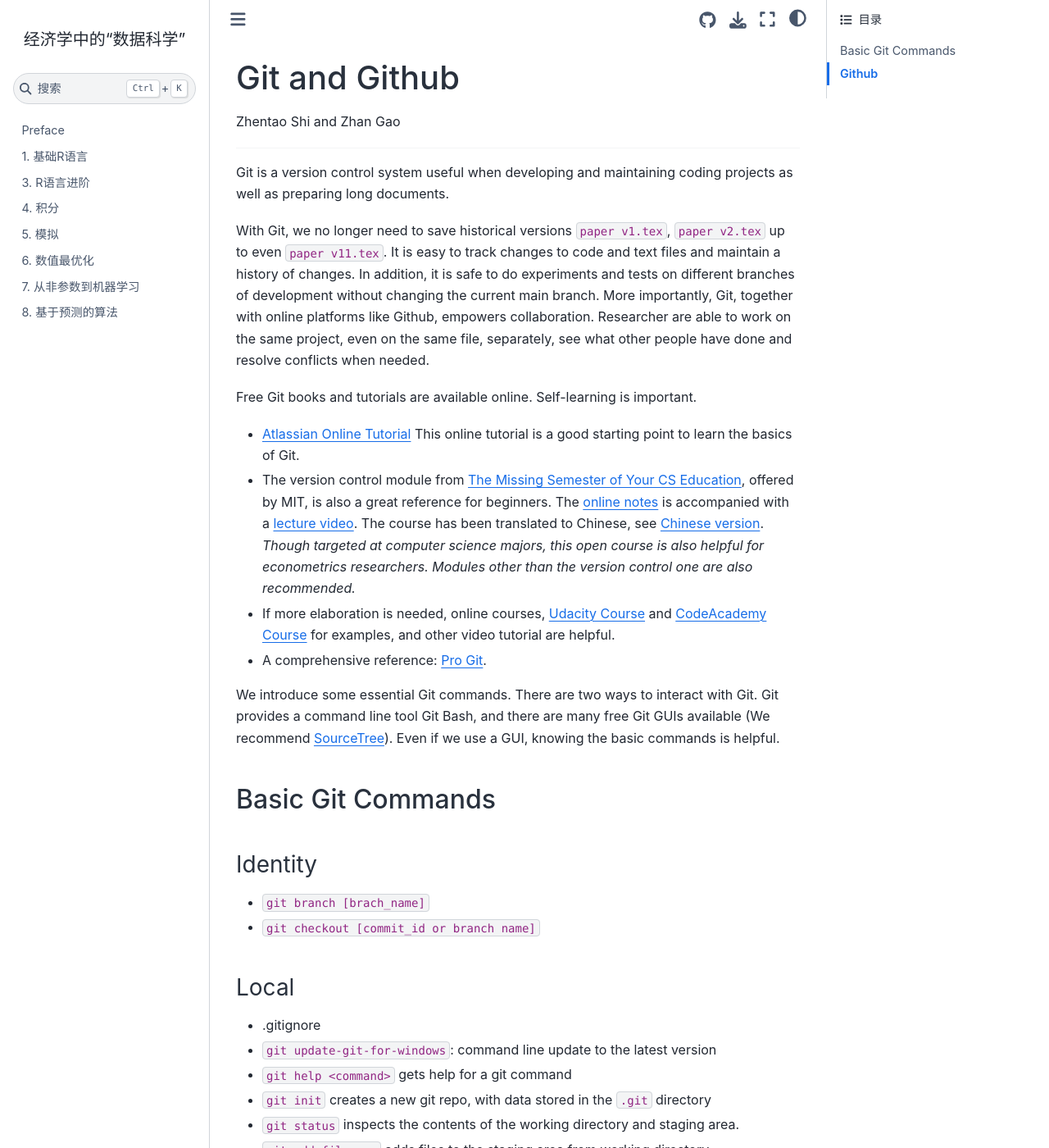
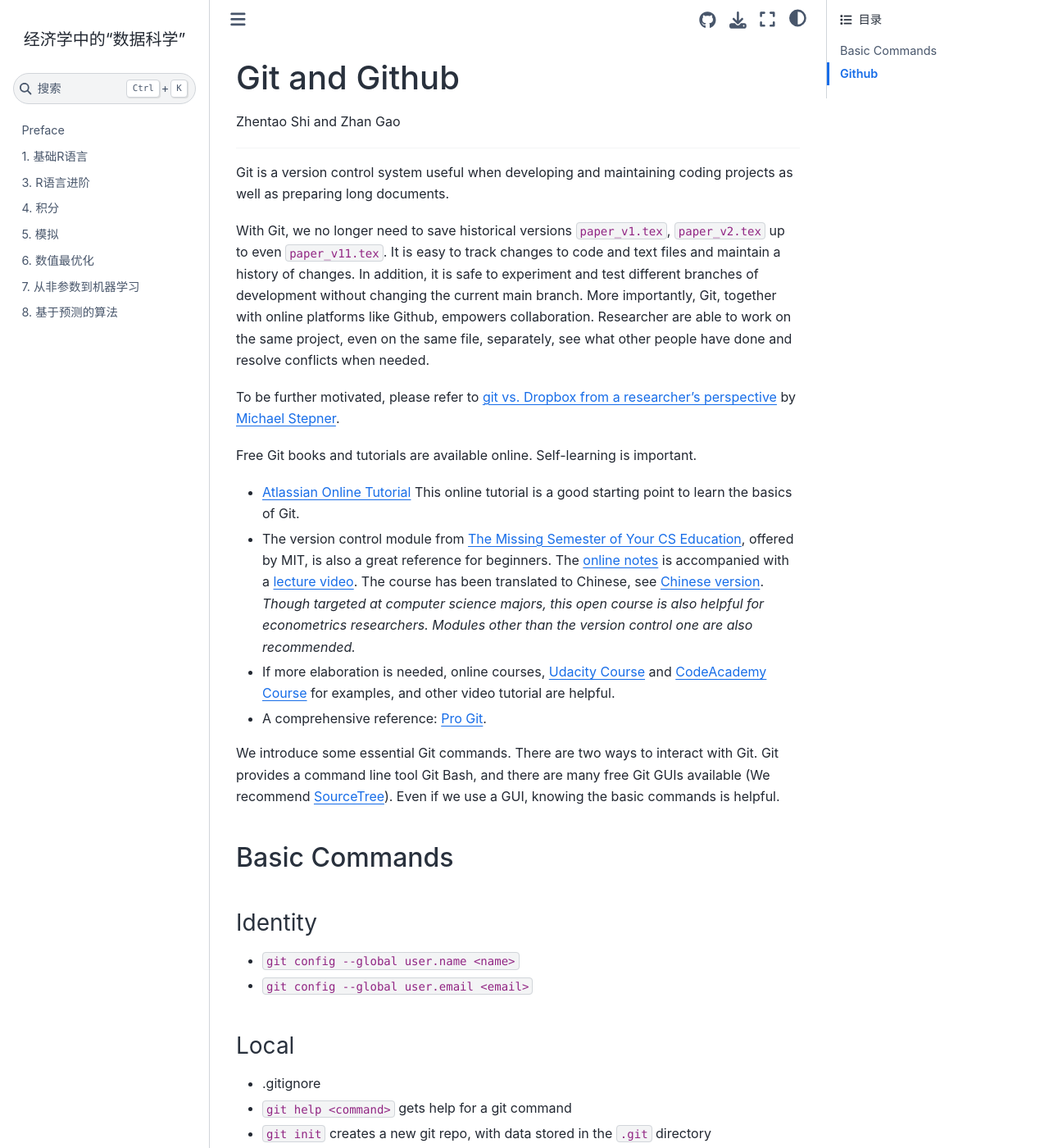
Before and after one commit to zhentaoshi/econ_data_science, a Jupyter Book: the page built from 01-Git.md, in a window 1280 px wide and 1400 px high. Shown: the whole window at 82% size. Built offline with Jupyter Book 1.0.4 settings and Sphinx 7.4.7 and the Sphinx Book theme 1.1.4, drawn with Linux system fonts in a browser that asks for light colours; some of the changed text lies outside the part shown.

Commit message:
add git slides

```diff
--- a/01-Git.md
+++ b/01-Git.md
@@ -8,7 +8,10 @@
 
 Git is a version control system useful when developing and maintaining coding projects as well as preparing long documents.
 
-With Git, we no longer need to save historical versions `paper v1.tex`, `paper v2.tex` up to even `paper v11.tex`. It is easy to track changes to code and text files and maintain a history  of changes. In addition, it is safe to do experiments and tests on different branches of development without changing the current main branch. More importantly, Git, together with online platforms like Github, empowers collaboration. Researcher are able to work on the same project, even on the same file, separately, see what other people have done and resolve conflicts when needed.
+With Git, we no longer need to save historical versions `paper_v1.tex`, `paper_v2.tex` up to even `paper_v11.tex`. It is easy to track changes to code and text files and maintain a history  of changes. In addition, it is safe to experiment and test
+different branches of development without changing the current main branch. More importantly, Git, together with online platforms like Github, empowers collaboration. Researcher are able to work on the same project, even on the same file, separately, see what other people have done and resolve conflicts when needed.
+
+To be further motivated, please refer to [git vs. Dropbox from a researcher's perspective](https://michaelstepner.com/blog/git-vs-dropbox/) by [Michael Stepner](https://michaelstepner.com/).
 
 Free Git books and tutorials are available online. Self-learning is important.
 
@@ -21,29 +24,26 @@
 We introduce some essential Git commands. There are two ways to interact with Git. Git provides a command line tool Git Bash, and there are many free Git GUIs available (We recommend [SourceTree](https://www.sourcetreeapp.com/)). Even if we use a GUI, knowing the basic commands is helpful.
 
 
-## Basic Git Commands
+## Basic Commands
 
 ### Identity
-* `git branch [brach_name]`
-* `git checkout [commit_id or branch name]`
+
+* `git config --global user.name <name>`
+* `git config --global user.email <email>`
 
 ### Local
 
 * .gitignore
-* `git update-git-for-windows`: command line update to the latest version
 * `git help <command>` gets help for a git command
 * `git init`  creates a new git repo, with data stored in the `.git` directory
 * `git status` inspects the contents of the working directory and staging area.
 * `git add filename` adds files to the staging area from working directory.
-* `git restore .` clean up all unstaged files
 * `git add filename1 filename2` adds multiple files to the staging area.
 * If the file is changed, we can use `git diff filename` to see the difference between the file in the working directory and the staging area. Reuse `git add filename` to add the updated file to the staging area.
 * `git commit` stores changes from the staging area to the repository.
 * `git commit -m "Commit Message"` The commit message must be in the quotation marks.
 * `git log` displays historical commits stored chronologically in the repository.
 * `git log --all --graph --decorate` visualizes history as a DAG
-* `git config --global user.name <name>`
-* `git config --global user.email <email>`
 * `git tag -a v1.0 -m 'message' [optional:commit-id]`
 * `git rm --cached filename` remove
 
```
Also changed, not shown: other parts of 01-Git.md (+1 -1 lines), 00-git-slides.ipynb (added), 00-introduction-slides.ipynb.
